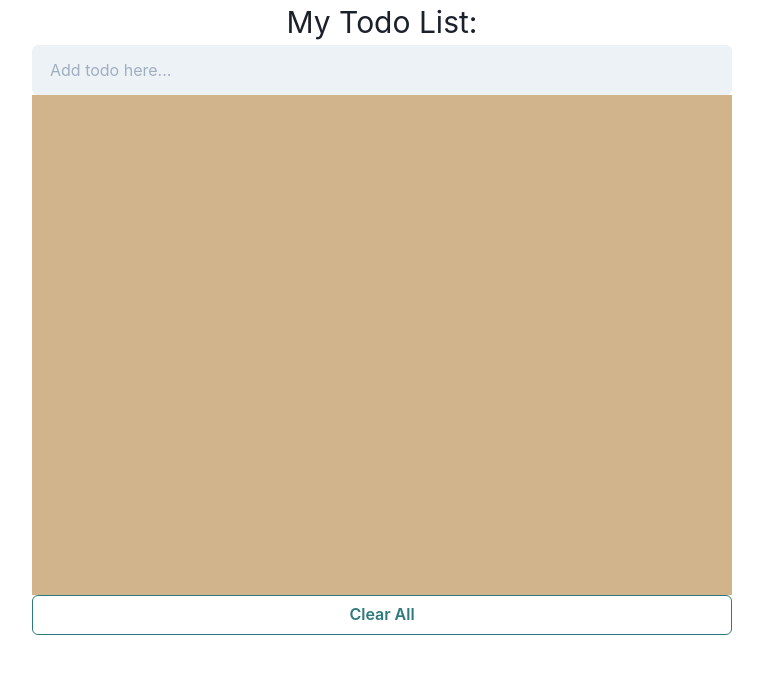
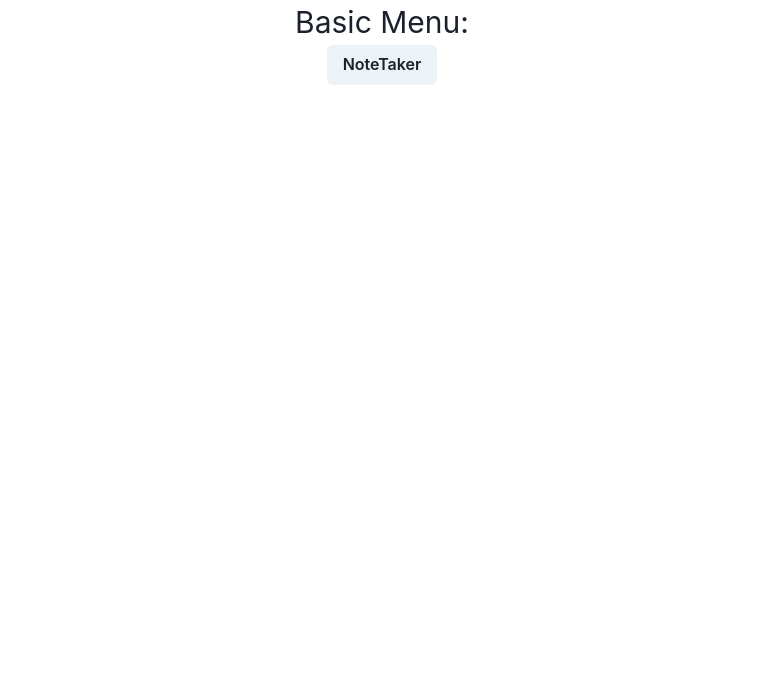
Before and after one commit to Am-White/Checklist, a React (Create React App) app in the folder checklist/: page / in a window 1280 px wide. Shown: the top 674 px of the page, without its empty margins (258-1021 px from the left). Built offline with nearby package versions, Linux system fonts and the light colour scheme.

Commit message:
added menu with react-router

```diff
--- a/checklist/package.json
+++ b/checklist/package.json
@@ -14,6 +14,7 @@
     "framer-motion": "^4.1.17",
     "react": "^17.0.2",
     "react-dom": "^17.0.2",
+    "react-router-dom": "^5.2.0",
     "react-scripts": "4.0.3",
     "redux": "^4.1.1",
     "web-vitals": "^1.1.2"
--- a/checklist/src/App.js
+++ b/checklist/src/App.js
@@ -1,14 +1,21 @@
+import Note from "./views/notes";
 import Home from "./views/home";
+import { BrowserRouter as Router, Route, Switch } from 'react-router-dom';
 import { ChakraProvider } from "@chakra-ui/react";
 import "./App.css";
 
 function App() {
   return (
-    <div className="App">
-      <ChakraProvider>
-        <Home />
-      </ChakraProvider>
-    </div>
+      <Router>
+           <div className="App">
+              <ChakraProvider>
+                <Switch>
+                  <Route exact path="/" component={Home} />
+                  <Route exact path="/notetaker" component={Note} />
+                 </Switch>
+              </ChakraProvider>
+           </div>
+      </Router>
   );
 }
 
--- a/checklist/src/components/todos/index.jsx
+++ b/checklist/src/components/todos/index.jsx
@@ -1,9 +1,7 @@
 import Todo from "../form";
 import React, { useState } from "react";
 import {
-  Checkbox,
-  IconButton,
-
+  Checkbox
 } from "@chakra-ui/react";
 import { DeleteIcon } from "@chakra-ui/icons";
 
@@ -21,7 +19,7 @@ const Todos = ({todos, toggleComplete, handleDelete}) => {
                 key={i}
 
                 style={{
-                  backgroundColor: "lightblue",
+                  border: "solid black 1px",
                   opacity: "85%",
                   padding: "5px",
                   fontSize: "20px",
@@ -38,8 +36,8 @@ const Todos = ({todos, toggleComplete, handleDelete}) => {
                 <DeleteIcon
                   onClick={() => handleDelete(i)}
                   float="right"
+                  cursor="pointer"
                   aria-label="Search database"
-
                 />
               </div>
             ))}
--- a/checklist/src/views/home.jsx
+++ b/checklist/src/views/home.jsx
@@ -1,79 +1,19 @@
-import React, { useState } from "react";
-import Todos from '../components/todos';
-import Form from "../components/form";
 import {
-  Container,
-  Box,
-  Button,
-} from "@chakra-ui/react";
+    Menu,
+    MenuButton,
+    MenuList,
+    MenuItem,
+    Button,
+    ChevronDownIcon
+  } from "@chakra-ui/react"
 
-//display
-const Home = () => {
-  const [todos, setTodos] = useState([]);
+function Home() {
+    return (
+        <div style={{textAlign:"center"}}>
+            <div style={{ fontSize:"30px"}}>Basic Menu: </div>
+            <Button link rel="style sheet" href="/notetaker"> NoteTaker </Button>
+        </div>
+    )
+  }
 
-  const toggleComplete = (i) =>
-    setTodos(
-      todos.map((todo, k) =>
-        k === i
-          ? {
-              ...todo,
-              complete: !todo.complete,
-            }
-          : todo
-      )
-    );
-            console.log(todos);
-
-
-  const handleDelete = (i) =>
-  setTodos(
-    todos.map((todo, k) =>
-      k !== i
-        ? todo
-        : null
-    ).filter(Boolean)
-  );
-
-  return (
-    <div className="App" style={{margin:"auto", width:"700px"}}>
-      <Container
-      textAlign="center"
-      fontSize="30px"
-      >My Todo List:</Container>
-
-
-        <Box>
-          <Form
-            onSubmit={(todoText) =>
-              setTodos([{ todoText, complete: false }, ...todos])
-            }
-          />
-
-        <Box
-        style={{
-          height:"500px",
-          backgroundColor:"tan",
-          paddingTop:"20px"
-        }}>
-
-        <Todos
-        todos = {todos}
-        toggleComplete = {toggleComplete}
-        handleDelete = {handleDelete}/>
-        </Box>
-
-        <Button
-          onClick={() => setTodos([])}
-          colorScheme="teal"
-          variant="outline"
-          width="100%"
-        >
-          Clear All
-        </Button>
-        </Box>
-
-    </div>
-  );
-};
-
-export default Home;
+  export default Home;
--- /dev/null
+++ b/checklist/src/views/notes.jsx
@@ -0,0 +1,79 @@
+import React, { useState } from "react";
+import Todos from '../components/todos';
+import Form from "../components/form";
+import {
+  Container,
+  Box,
+  Button,
+} from "@chakra-ui/react";
+
+//display
+const Note = () => {
+  const [todos, setTodos] = useState([]);
+
+  const toggleComplete = (i) =>
+    setTodos(
+      todos.map((todo, k) =>
+        k === i
+          ? {
+              ...todo,
+              complete: !todo.complete,
+            }
+          : todo
+      )
+    );
+            console.log(todos);
+
+
+  const handleDelete = (i) =>
+  setTodos(
+    todos.map((todo, k) =>
+      k !== i
+        ? todo
+        : null
+    ).filter(Boolean)
+  );
+
+  return (
+    <div className="App" style={{margin:"auto", width:"700px"}}>
+      <Container
+      textAlign="center"
+      fontSize="30px"
+      >My Todo List:</Container>
+
+
+        <Box>
+          <Form
+            onSubmit={(todoText) =>
+              setTodos([{ todoText, complete: false }, ...todos])
+            }
+          />
+
+        <Box
+        style={{
+          height:"500px",
+          backgroundColor:"tan",
+          paddingTop:"20px"
+        }}>
+
+        <Todos
+        todos = {todos}
+        toggleComplete = {toggleComplete}
+        handleDelete = {handleDelete}/>
+        </Box>
+
+        <Button
+          onClick={() => setTodos([])}
+          colorScheme="teal"
+          variant="outline"
+          width="100%"
+        >
+          Clear All
+        </Button>
+        </Box>
+
+    </div>
+  );
+};
+
+export default Note;
```
Also changed, not shown: 1 other file (tests, documents, lock files or other folders).
